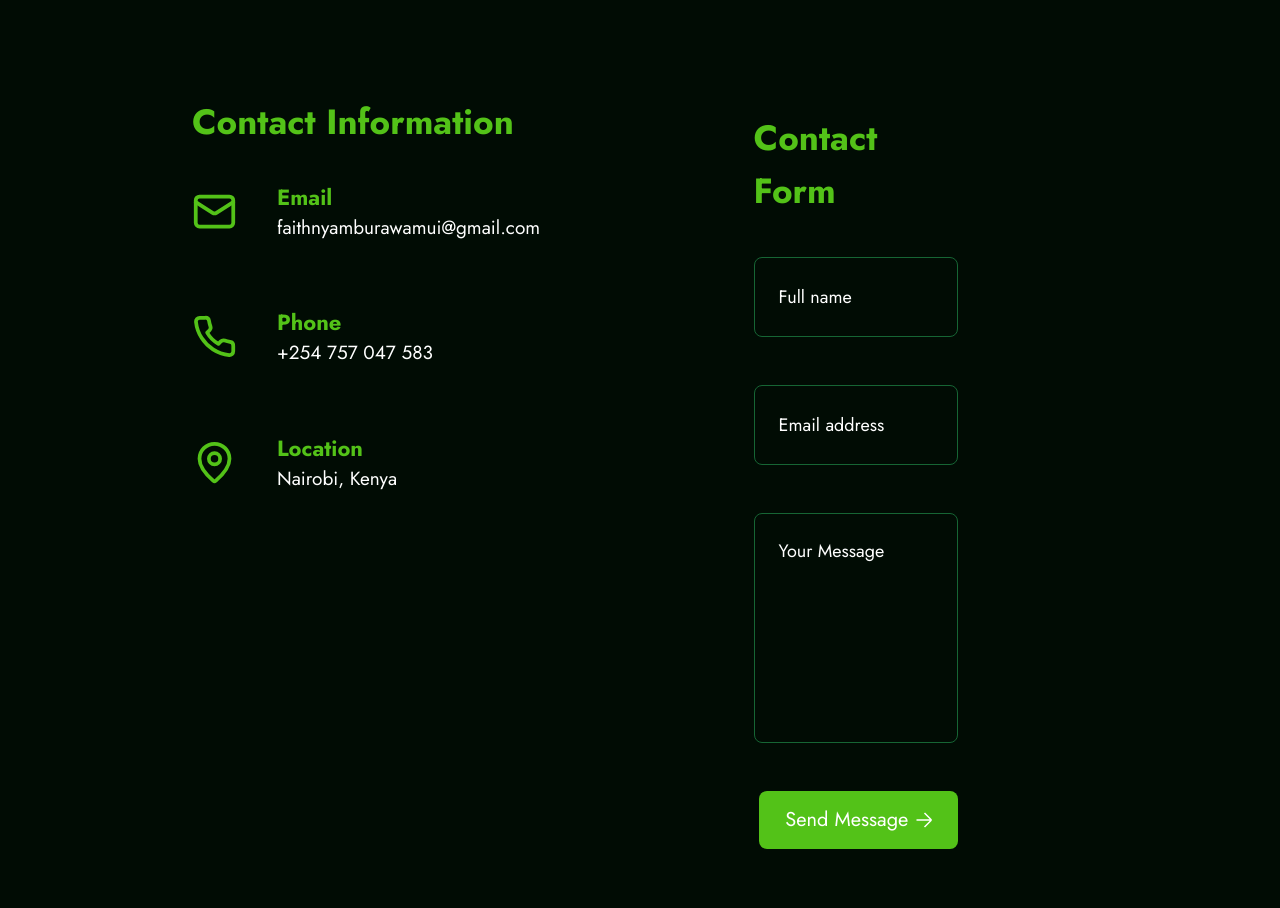
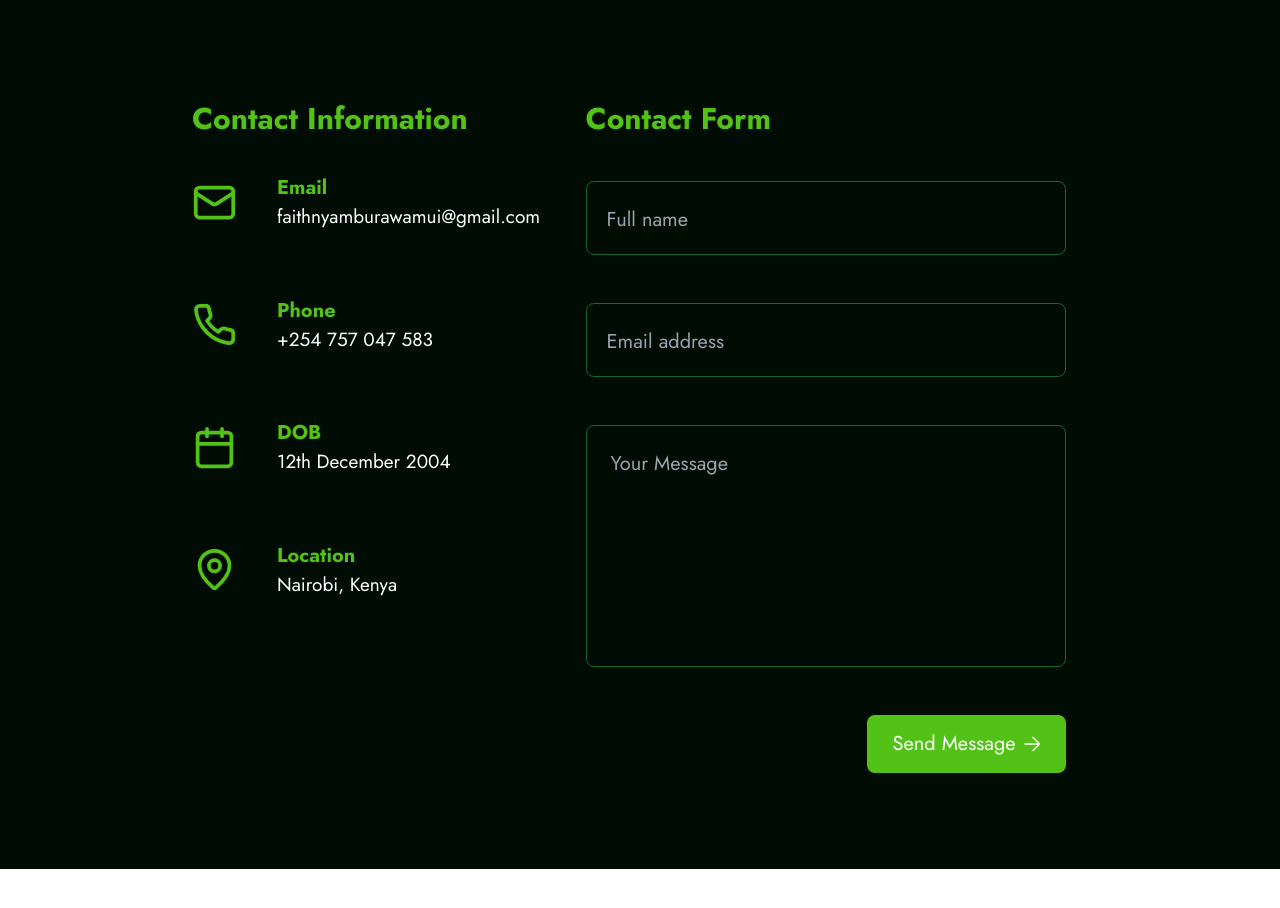
Before and after one commit to FaithNyamburaWamui/portfolio, a Next.js app: page /components/Contact in a window 1280 px wide. Shown: the top 908 px of the page. After the commit the page ends 869 px from the top, so only its background shows below. Built offline with nearby package versions, Linux system fonts and the light colour scheme.

Commit message:
new changes

```diff
--- a/src/app/components/Contact/contactform.tsx
+++ b/src/app/components/Contact/contactform.tsx
@@ -1,110 +1,3 @@
-// 'use client';
-// import React, { useState } from 'react';
-// import emailjs from '@emailjs/browser';
-// import { ToastContainer, toast } from 'react-toastify';
-// import 'react-toastify/dist/ReactToastify.css';
-
-// const ContactForm = () => {
-//     const [formData, setFormData] = useState({
-//         name: '',
-//         email: '',
-//         message: ''
-//     });
-//     const [status, setStatus] = useState({
-//         submitting: false,
-//         success: false,
-//         error: false,
-//     });
-
-//     const handleChange = (e: React.ChangeEvent<HTMLInputElement | HTMLTextAreaElement>) => {
-//         setFormData({ ...formData, [e.target.name]: e.target.value });
-//     };
-
-//     const handleSubmit = async (e: React.FormEvent) => {
-//         e.preventDefault();
-//         setStatus({ submitting: true, success: false, error: false });
-
-//         // Create template parameters object
-//         const templateParams = {
-//             from_name: formData.name,
-//             from_email: formData.email,
-//             message: formData.message,
-//         };
-
-//         try {
-//             await emailjs.send(
-//                 'service_3211i1j',
-//                 'template_rurq1h9',
-//                 templateParams,
-//                 'wnMuehn-FK2NF2hcu'
-//             );
-//             setStatus({ submitting: false, success: true, error: false });
-//             setFormData({ name: '', email: '', message: '' });
-//             toast.success("Message sent successfully!");
-//         } catch (error) {
-//             setStatus({ submitting: false, success: false, error: true });
-//             toast.error("Failed to send message. Please try again.");
-//             console.error('Error sending message:', error);
-//         }
-//     };
-
-//     const isFormValid = formData.name && formData.email && formData.message;
-
-//     return (
-//         <div className="p-16 ml-[-5%] w-[100%]">
-//             <h2 className="mb-10 text-[30px] font-semibold text-[#53C218] ">Contact Form</h2>
-//             <form onSubmit={handleSubmit} className="flex flex-col gap-12">
-//                 <input
-//                     type="text"
-//                     name="name"
-//                     placeholder="Full name"
-//                     value={formData.name}
-//                     onChange={handleChange}
-//                     className="w-full p-5 bg-transparent border border-green-800 rounded-lg text-2xl text-white
-//                              placeholder:text-white-100 placeholder:text-xl focus:outline-none focus:border-green-500"
-//                     required
-//                 />
-//                 <input
-//                     type="email"
-//                     name="email"
-//                     placeholder="Email address"
-//                     value={formData.email}
-//                     onChange={handleChange}
-//                     className="w-full p-5 bg-transparent  border border-green-800 rounded-lg text-white text-2xl
-//                              placeholder:text-white-100 placeholder:text-xl focus:outline-none focus:border-green-500"
-//                     required
-//                 />
-//                 <textarea
-//                     name="message"
-//                     placeholder="Your Message"
-//                     value={formData.message}
-//                     onChange={handleChange}
-//                     rows={6}
-//                     className="w-full p-6 bg-transparent border border-green-800 rounded-lg text-white text-2xl resize-none min-h-[150px]
-//                              placeholder:text-white-100 placeholder:text-xl focus:outline-none focus:border-green-500"
-//                     required
-//                 />
-
-//                 <button
-//                     type="submit"
-//                     disabled={status.submitting || !isFormValid}
-//                     className="flex items-center justify-center gap-2 self-end bg-[#53C218] font-medium text-white border-2 border-transparent
-//                              px-6 py-3 rounded-lg cursor-pointer transition-all duration-200 text-[20px]
-//                              hover:bg-[#53C218] hover:text-black hover:border-green-800 disabled:cursor-not-allowed"
-//                 >
-//                     {status.submitting ? 'Sending...' : 'Send Message'}
-//                     <svg width="16" height="16" viewBox="0 0 16 16" fill="none" className="stroke-current">
-//                         <path d="M15.5 8L8.5 15M15.5 8L8.5 1M15.5 8H0.5" strokeWidth="1.5"/>
-//                     </svg>
-//                 </button>
-//             </form>
-//             <ToastContainer />
-//         </div>
-//     );
-// };
-
-// export default ContactForm;
-
 'use client';
 import React, { useState } from 'react';
 import emailjs from '@emailjs/browser';
@@ -158,19 +51,17 @@ const ContactForm = () => {
     const isFormValid = formData.name && formData.email && formData.message;
 
     return (
-        <div className="p-8 sm:p-12 md:p-16 lg:p-20 w-[90%] md:w-[75%] lg:w-[60%] mx-auto">
-            <h2 className="mb-10 text-[24px] sm:text-[28px] md:text-[30px] lg:text-[35px] font-semibold text-[#53C218]">
-                Contact Form
-            </h2>
-            <form onSubmit={handleSubmit} className="flex flex-col gap-8 sm:gap-10 md:gap-12">
+        <div className="p-16 ml-[-5%] w-[100%]">
+            <h2 className="mb-10 text-[30px] font-semibold text-[#53C218] ">Contact Form</h2>
+            <form onSubmit={handleSubmit} className="flex flex-col gap-12">
                 <input
                     type="text"
                     name="name"
                     placeholder="Full name"
                     value={formData.name}
                     onChange={handleChange}
-                    className="w-full p-4 sm:p-5 md:p-6 bg-transparent border border-green-800 rounded-lg text-[16px] sm:text-[18px] md:text-[20px] text-white
-                             placeholder:text-white placeholder:text-[15px] sm:placeholder:text-[16px] md:placeholder:text-[18px] focus:outline-none focus:border-green-500"
+                    className="w-full p-5 bg-transparent border border-green-800 rounded-lg text-2xl text-white
+                             placeholder:text-white-100 placeholder:text-xl focus:outline-none focus:border-green-500"
                     required
                 />
                 <input
@@ -179,8 +70,8 @@ const ContactForm = () => {
                     placeholder="Email address"
                     value={formData.email}
                     onChange={handleChange}
-                    className="w-full p-4 sm:p-5 md:p-6 bg-transparent border border-green-800 rounded-lg text-[16px] sm:text-[18px] md:text-[20px] text-white
-                             placeholder:text-white placeholder:text-[15px] sm:placeholder:text-[16px] md:placeholder:text-[18px] focus:outline-none focus:border-green-500"
+                    className="w-full p-5 bg-transparent  border border-green-800 rounded-lg text-white text-2xl
+                             placeholder:text-white-100 placeholder:text-xl focus:outline-none focus:border-green-500"
                     required
                 />
                 <textarea
@@ -189,8 +80,8 @@ const ContactForm = () => {
                     value={formData.message}
                     onChange={handleChange}
                     rows={6}
-                    className="w-full p-4 sm:p-5 md:p-6 bg-transparent border border-green-800 rounded-lg text-[16px] sm:text-[18px] md:text-[20px] text-white resize-none min-h-[150px]
-                             placeholder:text-white placeholder:text-[15px] sm:placeholder:text-[16px] md:placeholder:text-[18px] focus:outline-none focus:border-green-500"
+                    className="w-full p-6 bg-transparent border border-green-800 rounded-lg text-white text-2xl resize-none min-h-[150px]
+                             placeholder:text-white-100 placeholder:text-xl focus:outline-none focus:border-green-500"
                     required
                 />
 
@@ -198,7 +89,7 @@ const ContactForm = () => {
                     type="submit"
                     disabled={status.submitting || !isFormValid}
                     className="flex items-center justify-center gap-2 self-end bg-[#53C218] font-medium text-white border-2 border-transparent
-                             px-4 sm:px-6 py-2 sm:py-3 rounded-lg cursor-pointer transition-all duration-200 text-[16px] sm:text-[18px] md:text-[20px]
+                             px-6 py-3 rounded-lg cursor-pointer transition-all duration-200 text-[20px]
                              hover:bg-[#53C218] hover:text-black hover:border-green-800 disabled:cursor-not-allowed"
                 >
                     {status.submitting ? 'Sending...' : 'Send Message'}
--- a/src/app/components/Contact/contactinfo.tsx
+++ b/src/app/components/Contact/contactinfo.tsx
@@ -1,43 +1,3 @@
-// "use client";
-// import React from "react";
-// import { Mail, Phone, Calendar, MapPin, LucideIcon } from "lucide-react";
-
-// interface InfoItemProps {
-//   Icon: LucideIcon;
-//   label: string;
-//   value: string;
-// }
-
-// const InfoItem = ({ Icon, label, value }: InfoItemProps) => (
-//   <div className="flex items-center gap-10 mb-16 ml-[20%]">
-//     <Icon size={45} className="text-[#53C218]" />
-//     <div>
-//       <h3 className="text-[20px] font-semibold text-[#53C218]">{label}</h3>
-//       <p className="text-white text-[19px]">{value}</p>
-//     </div>
-//   </div>
-// );
-
-// const ContactInfo = () => {
-//   return (
-//     <div className="rounded-2xl p-16">
-//       <h2 className="mb-8 text-[30px] font-semibold text-[#53C218] ml-[20%]">
-//         Contact Information
-//       </h2>
-//       <InfoItem
-//         Icon={Mail}
-//         label="Email"
-//         value="faithnyamburawamui@gmail.com"
-//       />
-//       <InfoItem Icon={Phone} label="Phone" value="+254 757 047 583" />
-//       <InfoItem Icon={Calendar} label="DOB" value="12th December 2004" />
-//       <InfoItem Icon={MapPin} label="Location" value="Nairobi, Kenya" />
-//     </div>
-//   );
-// };
-
-// export default ContactInfo;
-
 "use client";
 import React from "react";
 import { Mail, Phone, Calendar, MapPin, LucideIcon } from "lucide-react";
@@ -49,23 +9,19 @@ interface InfoItemProps {
 }
 
 const InfoItem = ({ Icon, label, value }: InfoItemProps) => (
-  <div className="flex items-center gap-10 mb-16 ml-[10%] md:ml-[15%] lg:ml-[20%]">
+  <div className="flex items-center gap-10 mb-16 ml-[20%]">
     <Icon size={45} className="text-[#53C218]" />
     <div>
-      <h3 className="text-[18px] md:text-[20px] lg:text-[22px] font-semibold text-[#53C218]">
-        {label}
-      </h3>
-      <p className="text-white text-[17px] md:text-[18px] lg:text-[19px]">
-        {value}
-      </p>
+      <h3 className="text-[20px] font-semibold text-[#53C218]">{label}</h3>
+      <p className="text-white text-[19px]">{value}</p>
     </div>
   </div>
 );
 
 const ContactInfo = () => {
   return (
-    <div className="rounded-2xl p-8 md:p-12 lg:p-16">
-      <h2 className="mb-8 text-[25px] md:text-[30px] lg:text-[35px] font-semibold text-[#53C218] ml-[10%] md:ml-[15%] lg:ml-[20%]">
+    <div className="rounded-2xl p-16">
+      <h2 className="mb-8 text-[30px] font-semibold text-[#53C218] ml-[20%]">
         Contact Information
       </h2>
       <InfoItem
@@ -74,6 +30,7 @@ const ContactInfo = () => {
         value="faithnyamburawamui@gmail.com"
       />
       <InfoItem Icon={Phone} label="Phone" value="+254 757 047 583" />
+      <InfoItem Icon={Calendar} label="DOB" value="12th December 2004" />
       <InfoItem Icon={MapPin} label="Location" value="Nairobi, Kenya" />
     </div>
   );
```
